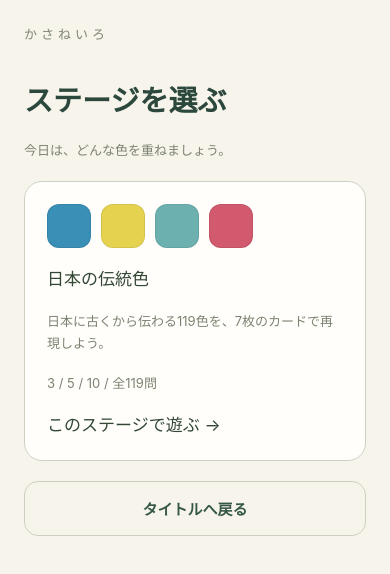
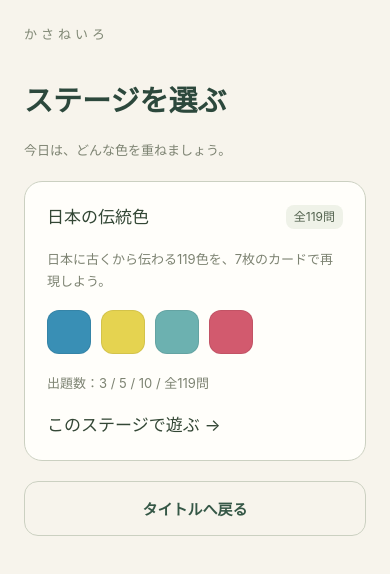
Before and after one commit to nagaiasuka/kasane-iro, a React Native app: screen / in a window 390 px wide. Both pictures are taken after a click on the button "ゲームをはじめる". Shown: the top 574 px of the page. Built offline with nearby package versions, Linux system fonts and the light colour scheme.

Commit message:
fix: distinguish stage total from selectable question counts

```diff
--- a/src/components/StageCard.tsx
+++ b/src/components/StageCard.tsx
@@ -6,12 +6,18 @@ import { questionColor } from '../game/questionColor';
 import { ColorSwatch } from './ColorSwatch';
 import { ui } from './Screen';
 export function StageCard({ stage, onSelect }: { stage: Stage; onSelect: () => void }) {
+  const total = stage.questionIds.length;
   return <Pressable accessibilityRole="button" accessibilityLabel={`${stage.name}を選ぶ`} onPress={onSelect}
     style={({ pressed }) => [{ padding: 22, gap: 18, borderWidth: 1, borderColor: '#CBD0C1', borderRadius: 18, backgroundColor: '#FFFEFA' }, pressed && { opacity: 0.7 }]}>
+    <View style={{ flexDirection: 'row', alignItems: 'center', justifyContent: 'space-between', gap: 8, flexWrap: 'wrap' }}>
+      <Text style={ui.label}>{stage.name}</Text>
+      <Text accessibilityLabel={`収録問題数 ${total}問`} style={{ color: '#53634F', backgroundColor: '#EFF2E8', fontSize: 12, lineHeight: 20, paddingHorizontal: 8, paddingVertical: 2, borderRadius: 8 }}>全{total}問</Text>
+    </View>
+    <Text style={ui.note}>{stage.description}</Text>
     <View style={{ flexDirection: 'row', gap: 10 }}>{['chigusa', 'kariyasu', 'seiji', 'imayoh'].map(id => {
       const question = QUESTIONS.find(q => q.id === id);
       return question ? <ColorSwatch key={id} color={questionColor(question)} size={44} /> : null;
-    })}</View><Text style={ui.label}>{stage.name}</Text><Text style={ui.note}>{stage.description}</Text>
-    <Text style={ui.note}>3 / 5 / 10 / 全{stage.questionIds.length}問</Text><Text style={ui.label}>このステージで遊ぶ →</Text>
+    })}</View>
+    <Text style={ui.note}>出題数：3 / 5 / 10 / 全{total}問</Text><Text style={ui.label}>このステージで遊ぶ →</Text>
   </Pressable>;
 }
```
